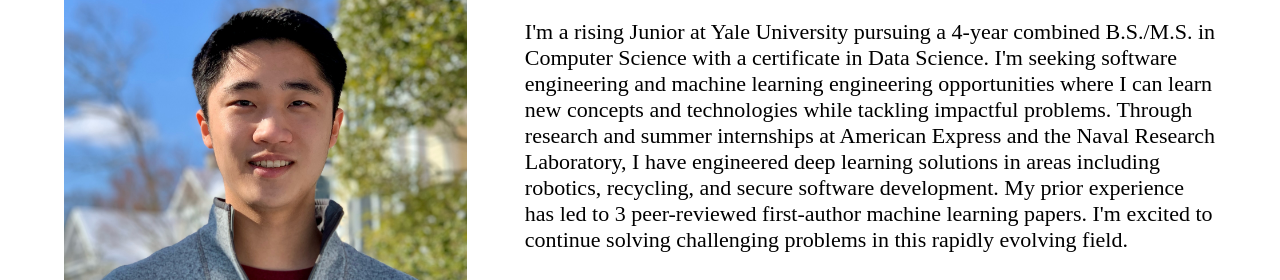
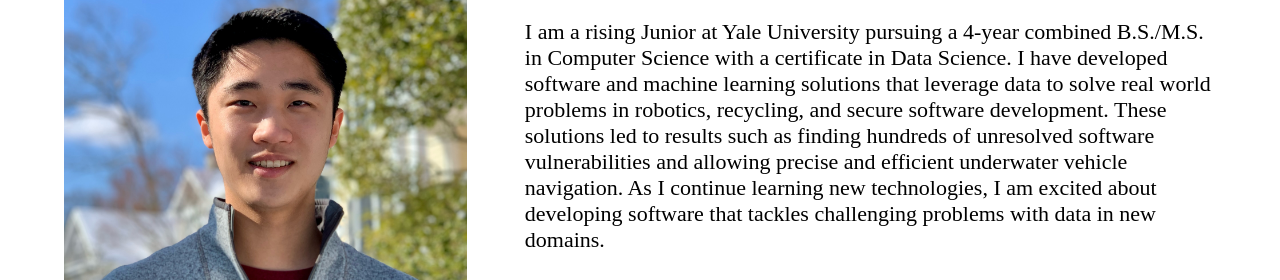
Before and after one commit to JulianLee123/julianlee123.github.io, a website: page index.html in a window 1280 px wide. Shown: the part 140-420 px from the top of the page. Drawn offline with Linux system fonts and the light colour scheme.

Commit message:
Updated bio

```diff
--- a/index.html
+++ b/index.html
@@ -29,17 +29,14 @@
 		</div>
 		<div id="about-description" class="column">
 			<h1 class="section-head"> Hi, I'm Julian Lee </h1>
-			<p id="bio-text"> I'm a rising Junior at Yale University pursuing a
-			4-year combined B.S./M.S. in Computer Science with a certificate in
-			Data Science. I'm seeking software engineering and machine learning
-			engineering opportunities where I can learn new concepts and
-			technologies while tackling impactful problems. Through research and
-			summer internships at American Express and the Naval Research
-			Laboratory, I have engineered deep learning solutions in areas
-			including robotics, recycling, and secure software development. My
-			prior experience has led to 3 peer-reviewed first-author machine learning
-			papers. I'm excited to continue solving challenging problems in this
-			rapidly evolving field.
+			<p id="bio-text"> I am a rising Junior at Yale University pursuing a 4-year combined B.S./M.S.
+				in Computer Science with a certificate in Data Science. I have developed software and
+				machine learning solutions that leverage data to solve real world problems in robotics,
+				recycling, and secure software development. These solutions led to results such as
+				finding hundreds of unresolved software vulnerabilities and allowing precise and
+				efficient underwater vehicle navigation. As I continue learning new technologies, I am
+				excited about developing software that tackles challenging problems with data in new
+				domains.
 			</p>
 			<div class="socials">
 				<a target="_blank" rel="noopener noreferrer" href="https://www.linkedin.com/in/julian-lee-87b620230/"><i class="fab fa-linkedin"></i></a>
```
